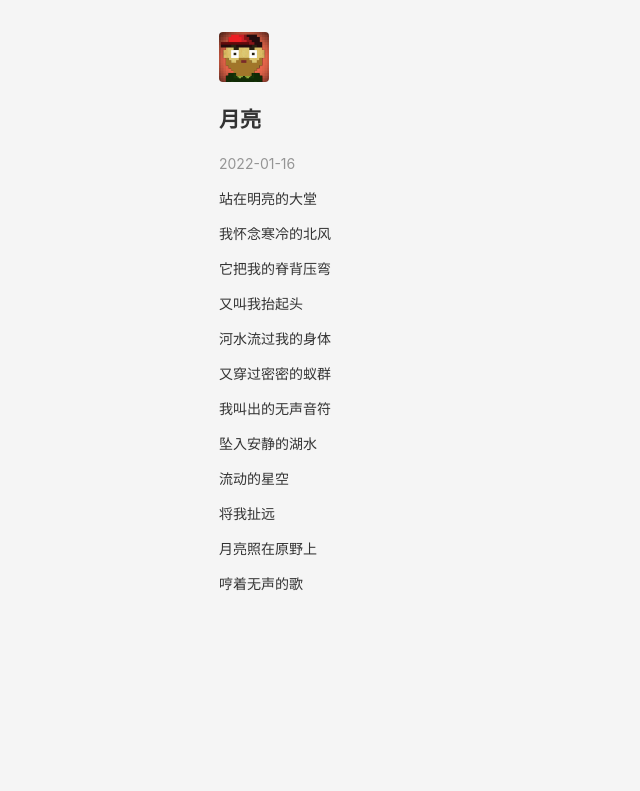
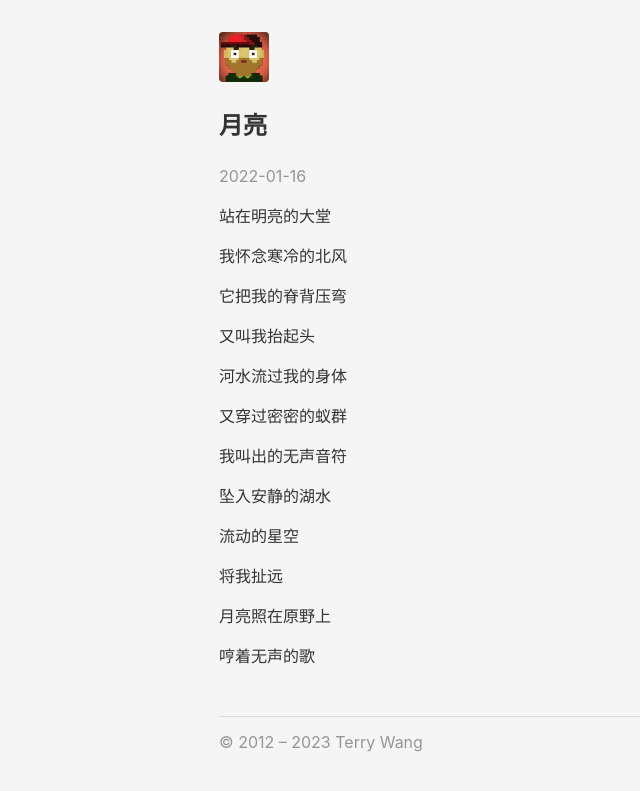
Before and after one commit to lvterry/lvterry.github.io, a Jekyll site: the page built from _posts/2022-01-16-moon.md, in a window 1280 px wide. Shown: the top 791 px of the page, without its empty margins (181-821 px from the left). Built offline with Jekyll 4.4.1, drawn with Linux system fonts in a browser that asks for light colours.

Commit message:
update styles

```diff
--- a/_layouts/post.html
+++ b/_layouts/post.html
@@ -28,6 +28,7 @@
       <h1>{{ page.title }}</h1>
       <div class="weak">{{ page.date | date: "%Y-%m-%d" }}</div>
       {{ content }}
+      <p class="copyright">&copy; 2012 – 2023 Terry Wang</p>
     </article>
 
   </body>
--- a/assets/css/style.css
+++ b/assets/css/style.css
@@ -9,9 +9,7 @@
 }
 
 body {
-  font-size: 14px;
-  font-family: Chinese Quote,-apple-system,BlinkMacSystemFont,Segoe UI,Roboto,PingFang SC,Hiragino Sans GB,Microsoft YaHei,Helvetica Neue,Helvetica,Arial,sans-serif;
-  line-height: 1.5;
+  font: 16px/1.5 Chinese Quote,-apple-system,BlinkMacSystemFont,Segoe UI,Roboto,PingFang SC,Hiragino Sans GB,Microsoft YaHei,Helvetica Neue,Helvetica,Arial,sans-serif;
   color: var(--text-color);
   background-color: var(--body-background-color);
   padding: 32px 64px;
@@ -53,7 +51,14 @@ a:visited {
 }
 
 #posts li {
-  margin-bottom: 0.5rem;
+  margin-bottom: 0.8rem;
+}
+
+.copyright {
+  border-top: 1px solid #ddd;
+  padding: 0.8rem 0;
+  margin-top: 3rem;
+  color: #959595;
 }
 
 @media screen and (max-width: 540px) {
--- a/index.html
+++ b/index.html
@@ -6,14 +6,16 @@ layout: default
   {% include header.html %}
 
   <h1>Terry Wang</h1>
-  <p>I am a designer, programmer and on my way to be a writer.</p>
 
   <ul id="posts">
     {% for post in site.posts %}
       <li>
         <a href="{{ post.url }}">{{ post.title }}</a>
+        <div class="weak">{{ post.date | date: '%F' }}</div>
       </li>
     {% endfor %}
   </ul>
 
+  <p class="copyright">&copy; 2012 – 2023 Terry Wang</p>
+
 </div>
```
